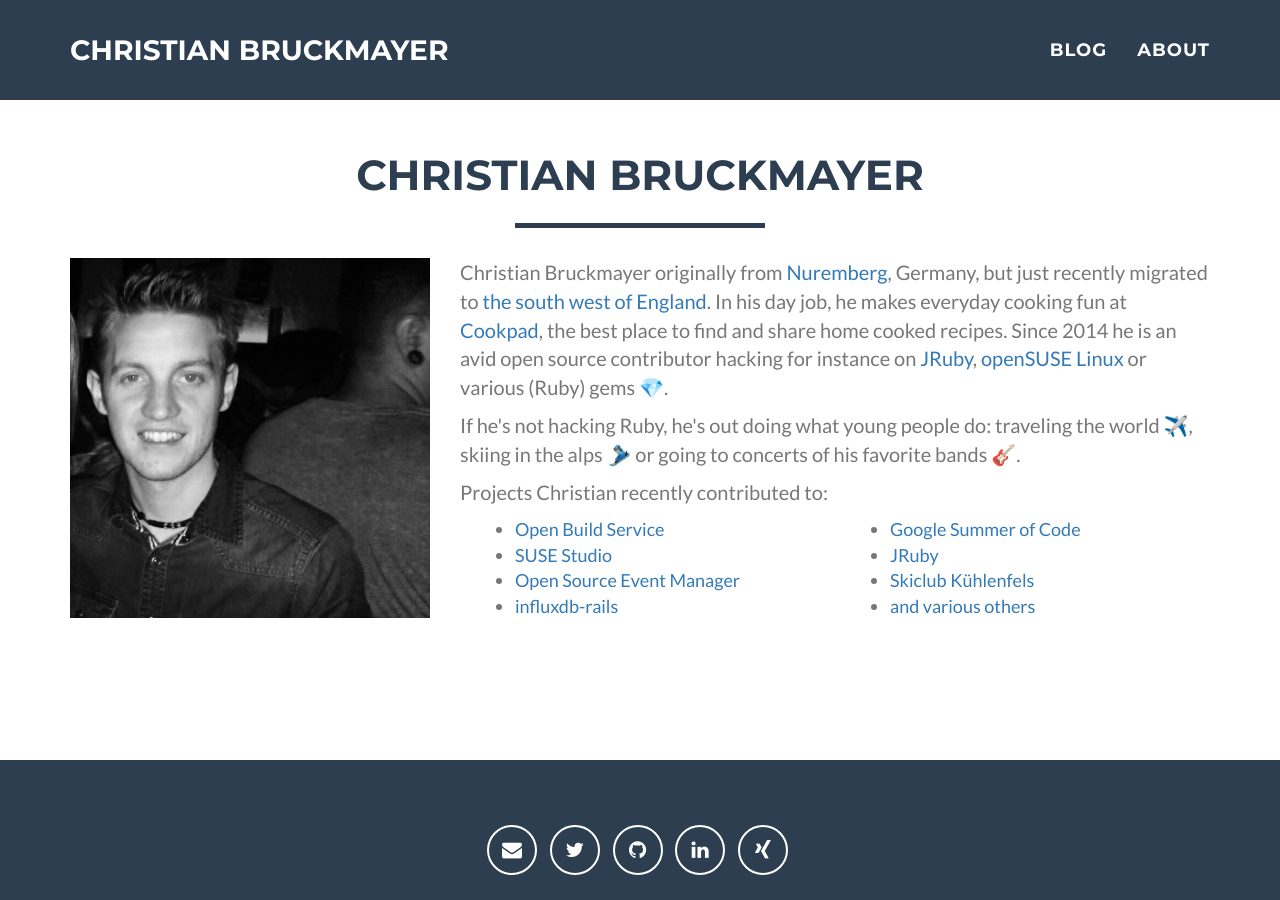
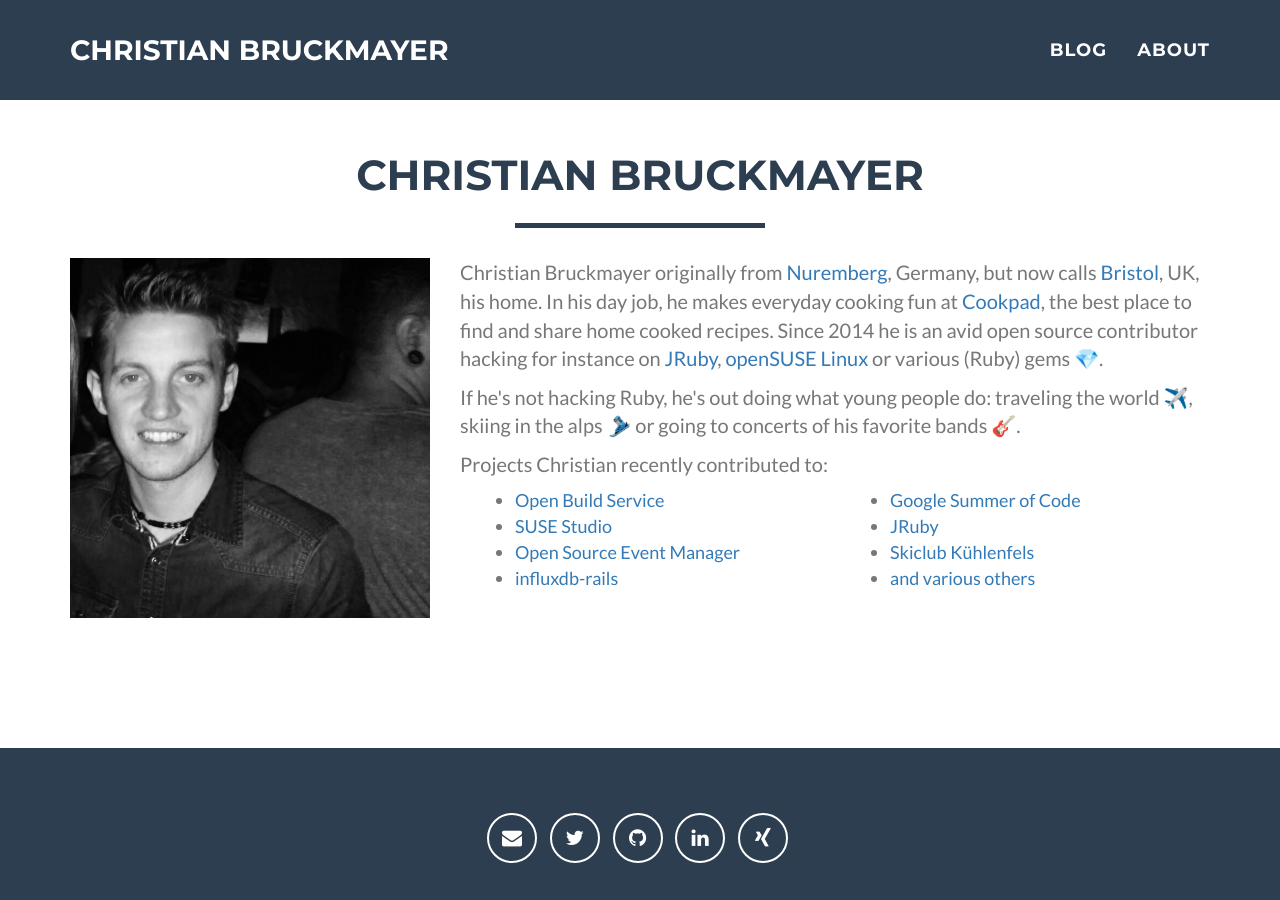
Before and after one commit to ChrisBr/bruckmayer.net, a Jekyll site: the page built from index.html, in a window 1280 px wide and 900 px high, scrolled down 2136 px. Built offline with Jekyll 4.4.1, drawn with Linux system fonts in a browser that asks for light colours; emoji names are drawn with the system emoji font; comment, search, counter and statistics services are not loaded.

Commit message:
Update about

```diff
--- a/_includes/about.html
+++ b/_includes/about.html
@@ -14,8 +14,9 @@
         <p>
           Christian Bruckmayer originally from
           <a href="http://en.wikipedia.org/wiki/Nuremberg">Nuremberg</a>,
-          Germany, but just recently migrated to
-          <a href="https://en.wikipedia.org/wiki/Bristol">the south west of England</a>.
+          Germany, but now calls
+          <a href="https://en.wikipedia.org/wiki/Bristol">Bristol</a>,
+          UK, his home.
           In his day job, he makes everyday cooking fun at
           <a href="https://www.cookpadteam.com/">Cookpad</a>,
           the best place to find and share home cooked recipes.
```
